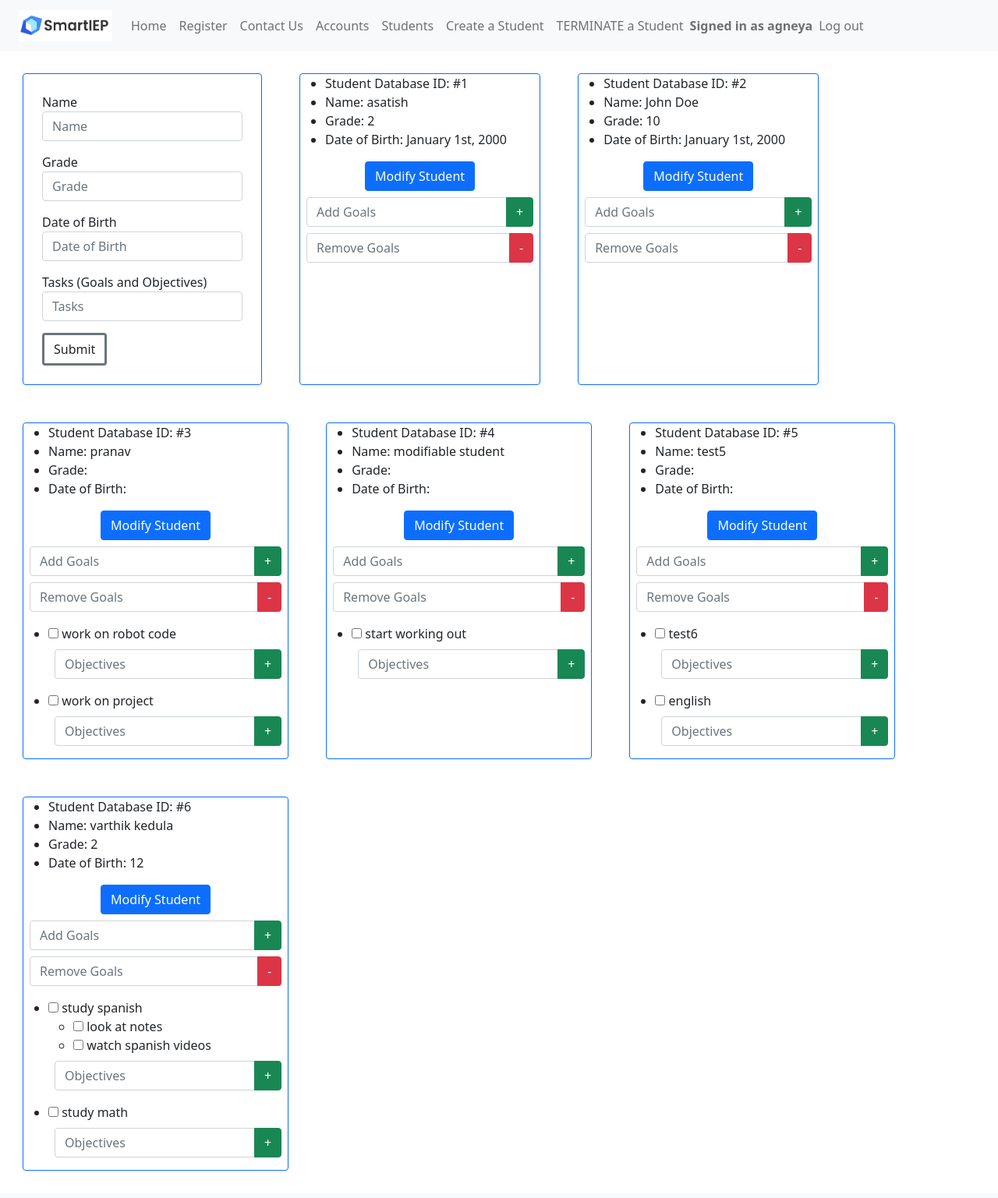
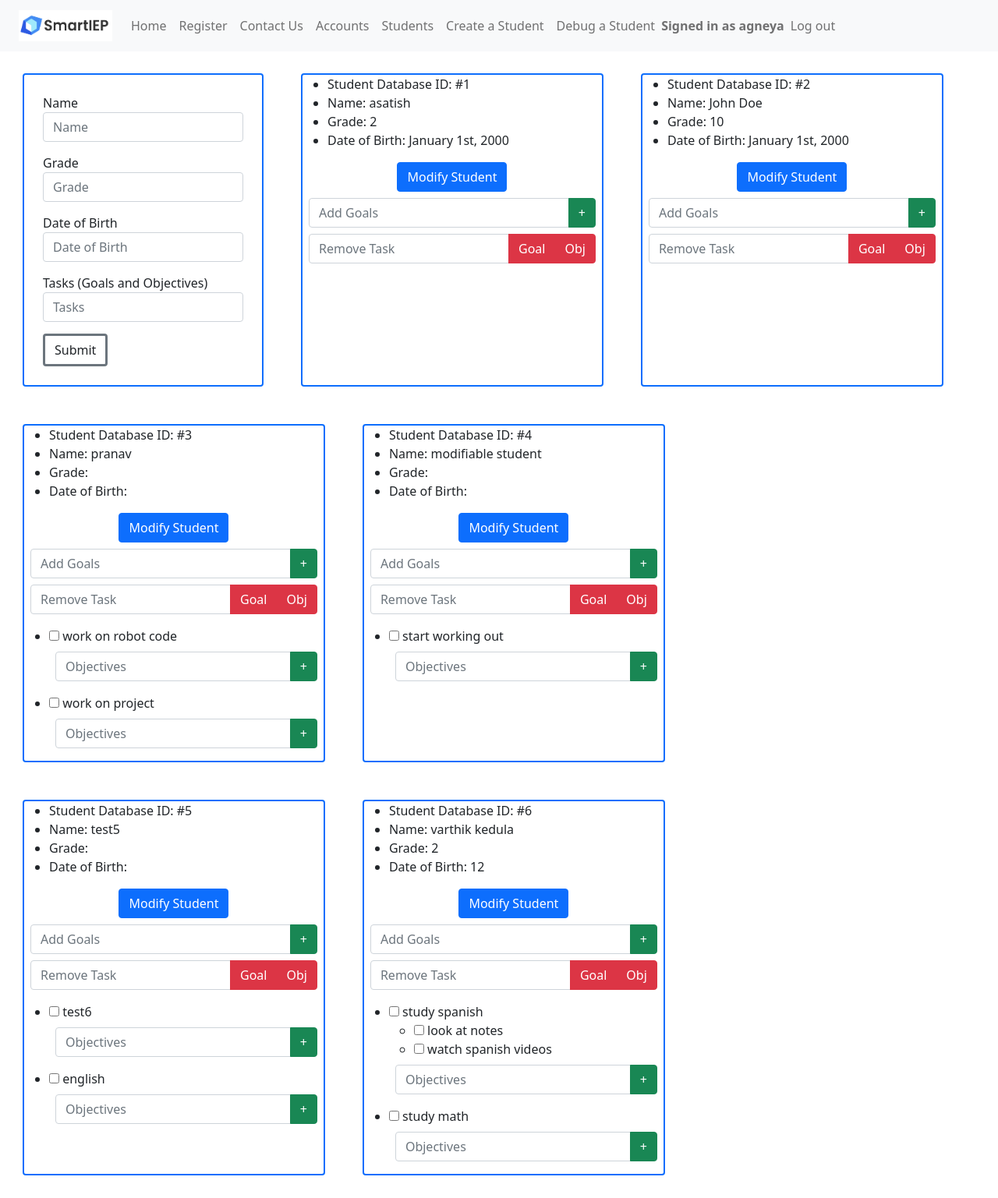
Before and after one commit to Vort3xed/SmartIEPV1, a Flask app: page /students in a window 1280 px wide. Shown: the whole page at 78% size. Before the commit the page ends 1502 px from the top, so only its background shows below. Run offline with Flask 3, Linux system fonts and the light colour scheme; a user stored in the database is signed in; some libraries are stand-ins or nearby versions.

Commit message:
remove tasks is one field now

```diff
--- a/app.py
+++ b/app.py
@@ -192,6 +192,25 @@
 		else:
 			flash("Goal to remove does not exist!")
 			return redirect(url_for('main.students'))
+
+@main.route("/removeobjective", methods=('GET', 'POST'))
+@login_required
+def removeobjective():
+	if request.method == 'POST':
+		button_value = request.form["remove_obj"]
+		modify_student = re.sub("\D", "", button_value)
+		obj_to_remove = request.form["remove_goal"+modify_student]
+
+		query_student = Students.query.filter_by(student_id=modify_student).first()
+
+		if query_student and obj_to_remove in query_student.tasks and is_obj(query_student.tasks,obj_to_remove):
+			query_student.tasks = remove_string(query_student.tasks,obj_to_remove)
+			db.session.commit()
+			return redirect(url_for('main.students'))
+		else:
+			flash("Objective to remove does not exist!")
+			return redirect(url_for('main.students'))
+
 
 @main.route("/terminatestudent", methods=('GET', 'POST'))
 @login_required
@@ -410,6 +429,15 @@
     previous_char = DATA[start-1]
     return previous_char == ']'
 
+def is_obj(DATA, SPECIFICATION):
+    start = DATA.find(SPECIFICATION)
+    if start == -1:
+        return False
+    if start == 0:
+        return False
+    previous_char = DATA[start-1]
+    return previous_char == ')'
+
 def find_number_in_brackets(DATA, SPECIFICATION):
     start = DATA.find(SPECIFICATION)
     if start == -1:
--- a/templates/nav.html
+++ b/templates/nav.html
@@ -25,7 +25,7 @@
           <a class="nav-link" href="/createstudent">Create a Student</a>
         </li>
         <li class="nav-item">
-          <a class="nav-link" href="/terminatestudent">TERMINATE a Student</a>
+          <a class="nav-link" href="/terminatestudent">Debug a Student</a>
         </li>
         <span class="navbar-text navbar-right">
           <b>Signed in as {{ current_user.callname }}</b>
--- a/templates/students.html
+++ b/templates/students.html
@@ -36,7 +36,7 @@
 
         </div>
         <div class="content">
-            <div class="m-4 border border-primary rounded">
+            <div class="m-4 border border-2 border-primary rounded">
                 <form class="m-4" method="post" action="/createstudent">
                     <div class="form-group">
                         <label for="stuname">Name</label>
@@ -64,7 +64,7 @@
                 </form>
             </div>
             {% for student in students %}
-                <div class="m-4 border border-primary rounded">
+                <div class="m-4 border border-2 border-primary rounded">
                     <ul>
                         <li>Student Database ID: #{{ student.student_id }}</li>
                         <li>Name: {{ student.name }}</li>
@@ -106,8 +106,9 @@
                     </form>
                     <form method="post" class="m-2" action="/removegoal">
                         <div class="input-group mb-3">
-                            <input type="text" class="form-control" name="remove_goal{{ student.student_id }}" id="input_goal" placeholder="Remove Goals">
-                            <button type="submit" class="btn btn-danger" name="remove_goal" value="remove{{ student.student_id }}">-</button>
+                            <input type="text" class="form-control" name="remove_goal{{ student.student_id }}" id="remove_goal" placeholder="Remove Task">
+                            <button type="submit" class="btn btn-danger" name="remove_goal" value="remove{{ student.student_id }}">Goal</button>
+                            <button type="submit" class="btn btn-danger" name="remove_obj" formaction="/removeobjective" value="remove_obj{{ student.student_id }}">Obj</button>
                           </div>
                     </form>
                     {% for taskarr in parse_tasks(student.tasks) if not taskarr|length == 0%}
--- a/templates/terminatestudent.html
+++ b/templates/terminatestudent.html
@@ -20,7 +20,7 @@
     <body>
         &nbsp;
         <h1 class="mt-5" style="text-align: center">
-            Terminate a Student
+            Debug a Student
         </h1>
         <div class="m-4">
             <form class="mt-2" style="text-align: center" method = "post" action="/terminatestudent">
```
Also changed, not shown: instance/people.db.
